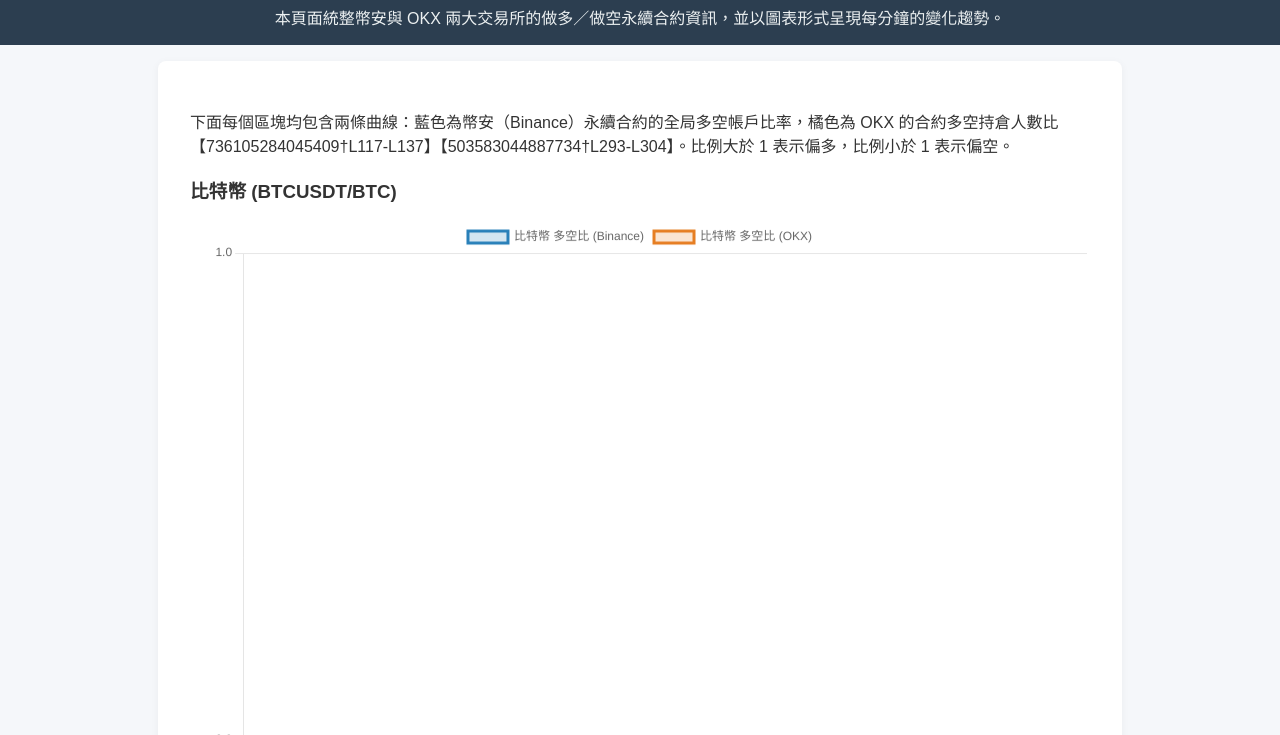
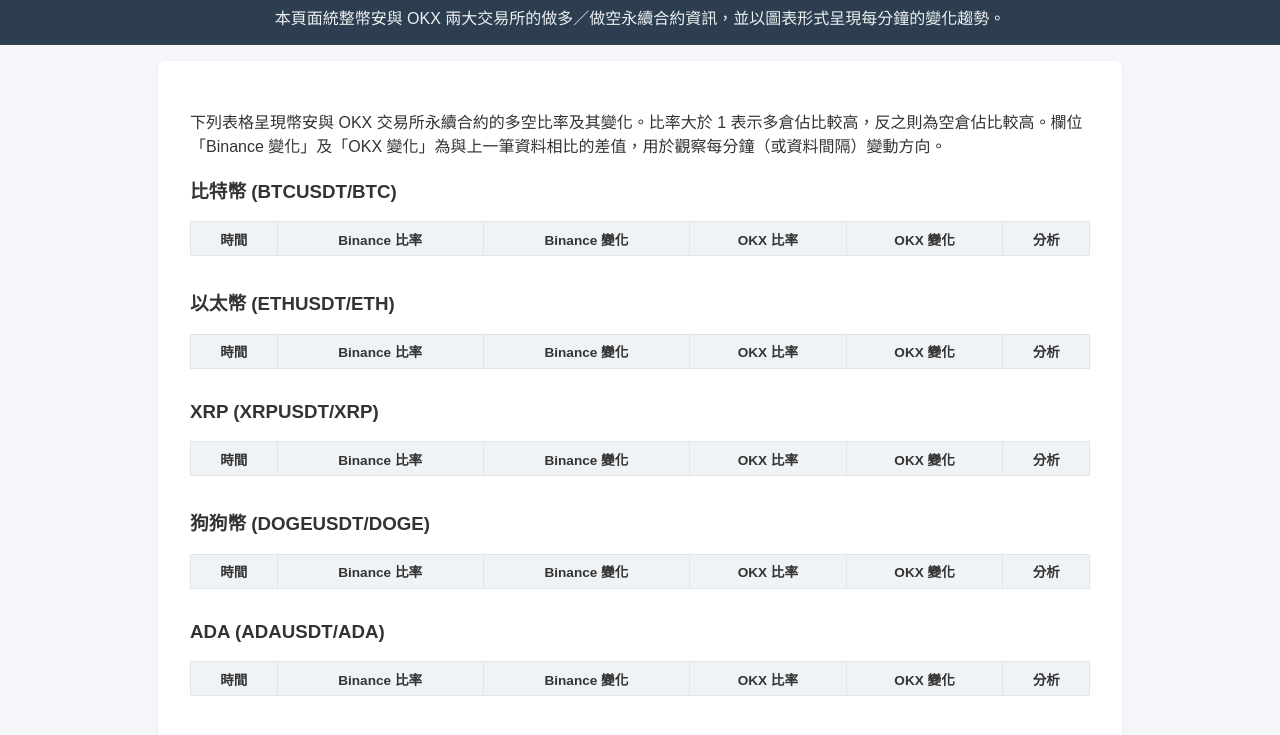
Before and after one commit to MayaMyzium/crypto-dashboard, a plain HTML site: page analysis.html in a window 1280 px wide. Shown: the part 65-800 px from the top of the page. Drawn offline with nearby package versions, Linux system fonts and the light colour scheme; no server answers.

Commit message:
Add files via upload

```diff
--- a/analysis.html
+++ b/analysis.html
@@ -4,7 +4,7 @@
       <meta charset="UTF-8" />
       <meta name="viewport" content="width=device-width, initial-scale=1.0" />
       <title>永續合約做多做空分析</title>
-    <script src="https://cdn.jsdelivr.net/npm/chart.js"></script>
+      <!-- 本頁不再使用圖表庫，所有資料以表格呈現 -->
       <link rel="stylesheet" href="style.css" />
     </head>
   <body>
@@ -16,10 +16,10 @@
     </header>
     <section>
       <p>
-        下面每個區塊均包含兩條曲線：藍色為幣安（Binance）永續合約的全局多空帳戶比率，橘色為 OKX 的合約多空持倉人數比【736105284045409†L117-L137】【503583044887734†L293-L304】。比例大於 1 表示偏多，比例小於 1 表示偏空。
+        下列表格呈現幣安與 OKX 交易所永續合約的多空比率及其變化。比率大於 1 表示多倉佔比較高，反之則為空倉佔比較高。欄位「Binance 變化」及「OKX 變化」為與上一筆資料相比的差值，用於觀察每分鐘（或資料間隔）變動方向。
       </p>
       <div id="analysis-container">
-        <!-- 動態產生圖表 -->
+        <!-- 動態產生表格 -->
       </div>
     </section>
     <section>
--- a/analysis.js
+++ b/analysis.js
@@ -9,34 +9,86 @@
   ];
   const container = document.getElementById('analysis-container');
   coins.forEach((coin) => {
-    // 建立圖表容器
+    // 建立表格區塊
     const wrapper = document.createElement('div');
     wrapper.style.marginBottom = '2rem';
     const title = document.createElement('h3');
     title.textContent = `${coin.name} (${coin.symbol}/${coin.ccy})`;
-    const canvas = document.createElement('canvas');
-    canvas.id = `chart-${coin.ccy}`;
-    canvas.height = 250;
     wrapper.appendChild(title);
-    wrapper.appendChild(canvas);
+    const table = document.createElement('table');
+    table.className = 'analysis-table';
+    const thead = document.createElement('thead');
+    thead.innerHTML = `<tr><th>時間</th><th>Binance 比率</th><th>Binance 變化</th><th>OKX 比率</th><th>OKX 變化</th><th>分析</th></tr>`;
+    const tbody = document.createElement('tbody');
+    table.appendChild(thead);
+    table.appendChild(tbody);
+    wrapper.appendChild(table);
     container.appendChild(wrapper);
-    // 取得資料並繪製
-    updateAnalysis(coin).catch((err) => {
+    // 取得資料並填入表格
+    updateAnalysis(coin, tbody).catch((err) => {
       console.error('分析資料取得失敗', coin, err);
-      const ctx = canvas.getContext('2d');
-      ctx.font = '14px Arial';
-      ctx.fillText('無法取得資料', 10, 30);
+      const tr = document.createElement('tr');
+      const td = document.createElement('td');
+      td.colSpan = 6;
+      td.textContent = '無法取得資料';
+      tr.appendChild(td);
+      tbody.appendChild(tr);
     });
   });
 });
 
-async function updateAnalysis(coin) {
+async function updateAnalysis(coin, tbody) {
   // 同時取得幣安與 OKX 資料
   const [binance, okx] = await Promise.all([
     fetchBinanceRatio(coin.symbol),
     fetchOKXRatio(coin.ccy)
   ]);
-  drawAnalysisChart(coin.ccy, coin.name, binance, okx);
+  // 對 OKX 資料以時間為鍵建立 map
+  const okxMap = {};
+  okx.forEach((d) => {
+    okxMap[d.time] = d;
+  });
+  for (let i = 0; i < binance.length; i++) {
+    const row = document.createElement('tr');
+    const time = binance[i].time;
+    const bRatio = binance[i].ratio;
+    const bPrev = i > 0 ? binance[i - 1].ratio : bRatio;
+    const bDiff = bRatio - bPrev;
+    const okData = okxMap[time];
+    const oRatio = okData ? okData.ratio : null;
+    const oPrev = okData && okxMap[binance[i - 1]?.time] ? okxMap[binance[i - 1].time].ratio : oRatio;
+    const oDiff = oRatio != null && oPrev != null ? oRatio - oPrev : null;
+    // 分析：若二者皆 >1 則偏多；若皆 <1 則偏空；其餘為中性
+    let analysis = '';
+    if (bRatio > 1 && (oRatio == null || oRatio > 1)) analysis = '市場偏多';
+    else if (bRatio < 1 && (oRatio != null && oRatio < 1)) analysis = '市場偏空';
+    else analysis = '中性';
+    // 時間
+    const tdTime = document.createElement('td');
+    tdTime.textContent = time;
+    row.appendChild(tdTime);
+    // Binance 比率
+    const tdBRatio = document.createElement('td');
+    tdBRatio.textContent = bRatio.toFixed(3);
+    row.appendChild(tdBRatio);
+    // Binance 變化
+    const tdBDiff = document.createElement('td');
+    tdBDiff.textContent = i === 0 ? '-' : bDiff.toFixed(3);
+    row.appendChild(tdBDiff);
+    // OKX 比率
+    const tdORatio = document.createElement('td');
+    tdORatio.textContent = oRatio != null ? oRatio.toFixed(3) : 'N/A';
+    row.appendChild(tdORatio);
+    // OKX 變化
+    const tdODiff = document.createElement('td');
+    tdODiff.textContent = oDiff != null && i > 0 ? oDiff.toFixed(3) : (i === 0 ? '-' : 'N/A');
+    row.appendChild(tdODiff);
+    // 分析
+    const tdAnalysis = document.createElement('td');
+    tdAnalysis.textContent = analysis;
+    row.appendChild(tdAnalysis);
+    tbody.appendChild(row);
+  }
 }
 
 /**
@@ -46,9 +98,11 @@
  */
 async function fetchBinanceRatio(symbol) {
   try {
-    const url = `https://fapi.binance.com/futures/data/globalLongShortAccountRatio?symbol=${symbol}&period=5m&limit=50`;
+    // period=5m 取得5分鐘更新資料；Binance 不提供 1m 多空比
+    const url = `https://fapi.binance.com/futures/data/globalLongShortAccountRatio?symbol=${symbol}&period=5m&limit=20`;
     const res = await fetch(url);
     const data = await res.json();
+    // 轉換成時間、比率
     return (data || []).map((d) => ({
       time: new Date(parseInt(d.timestamp)).toLocaleTimeString('zh-TW', { hour12: false }),
       ratio: parseFloat(d.longShortRatio)
@@ -72,7 +126,6 @@
     const url = `https://www.okx.com/api/v5/rubik/stat/contracts/long-short-account-ratio?ccy=${ccy}&period=5m&begin=${begin}&end=${end}`;
     const res = await fetch(url);
     const json = await res.json();
-    // 部分環境可能無法取得或需要 API KEY，若失敗則返回空
     if (!json || !json.data || json.data.length === 0) {
       return [];
     }
@@ -86,76 +139,4 @@
   }
 }
 
-let analysisCharts = {};
-function drawAnalysisChart(ccy, name, binanceData, okxData) {
-  const ctx = document.getElementById(`chart-${ccy}`).getContext('2d');
-  const labels = binanceData.map((d) => d.time);
-  const bData = binanceData.map((d) => d.ratio);
-  // OKX 可能日期數量與 Binance 不同；使用 binance labels 對齊
-  const okxMap = {};
-  okxData.forEach((d) => {
-    okxMap[d.time] = d.ratio;
-  });
-  const oData = labels.map((t) => (okxMap[t] !== undefined ? okxMap[t] : null));
-  if (analysisCharts[ccy]) {
-    // 更新
-    analysisCharts[ccy].data.labels = labels;
-    analysisCharts[ccy].data.datasets[0].data = bData;
-    analysisCharts[ccy].data.datasets[1].data = oData;
-    analysisCharts[ccy].update();
-    return;
-  }
-  analysisCharts[ccy] = new Chart(ctx, {
-    type: 'line',
-    data: {
-      labels: labels,
-      datasets: [
-        {
-          label: `${name} 多空比 (Binance)`,
-          data: bData,
-          borderColor: '#2980b9',
-          backgroundColor: 'rgba(41, 128, 185, 0.2)',
-          tension: 0.1,
-          fill: false,
-          pointRadius: 0
-        },
-        {
-          label: `${name} 多空比 (OKX)`,
-          data: oData,
-          borderColor: '#e67e22',
-          backgroundColor: 'rgba(230, 126, 34, 0.2)',
-          tension: 0.1,
-          fill: false,
-          pointRadius: 0
-        }
-      ]
-    },
-    options: {
-      responsive: true,
-      maintainAspectRatio: false,
-      scales: {
-        x: {
-          ticks: {
-            maxTicksLimit: 6,
-            maxRotation: 0,
-            minRotation: 0
-          }
-        },
-        y: {
-          title: {
-            display: true,
-            text: '多／空比'
-          }
-        }
-      },
-      plugins: {
-        legend: { display: true },
-        tooltip: {
-          callbacks: {
-            label: (ctx) => `${ctx.dataset.label}: ${ctx.parsed.y}`
-          }
-        }
-      }
-    }
-  });
-}
+// 本頁不再使用圖表，改為表格顯示，故 drawAnalysisChart 移除
--- a/style.css
+++ b/style.css
@@ -128,6 +128,26 @@
   background-color: #2980b9;
 }
 
+/* 分析表格樣式 */
+table.analysis-table {
+  width: 100%;
+  border-collapse: collapse;
+  margin-top: 1rem;
+}
+
+table.analysis-table th,
+table.analysis-table td {
+  border: 1px solid #e1e4e8;
+  padding: 0.4rem;
+  text-align: center;
+  font-size: 0.85rem;
+}
+
+table.analysis-table thead {
+  background-color: #f0f3f6;
+  font-weight: bold;
+}
+
 /* 響應式 */
 @media (max-width: 600px) {
   header h1 {
```
Lines whose indentation alone changed are shown as unchanged.
